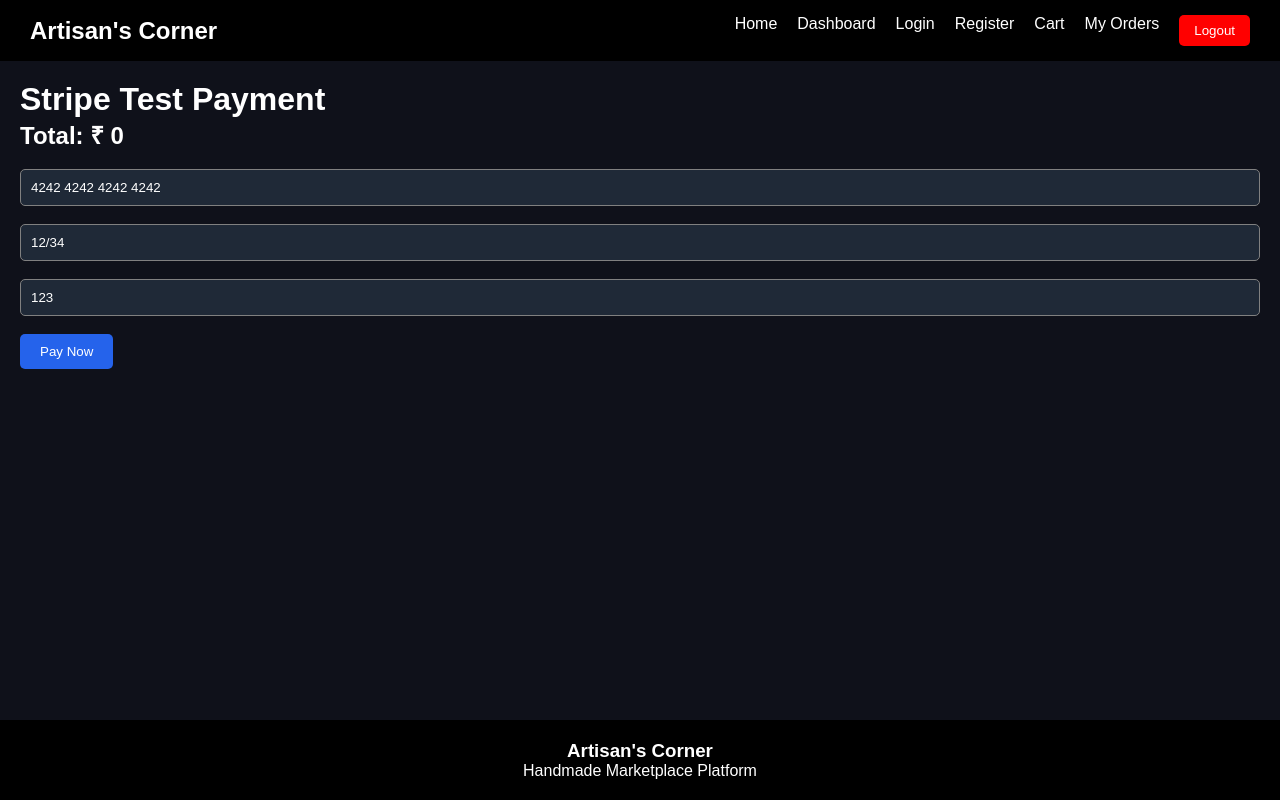
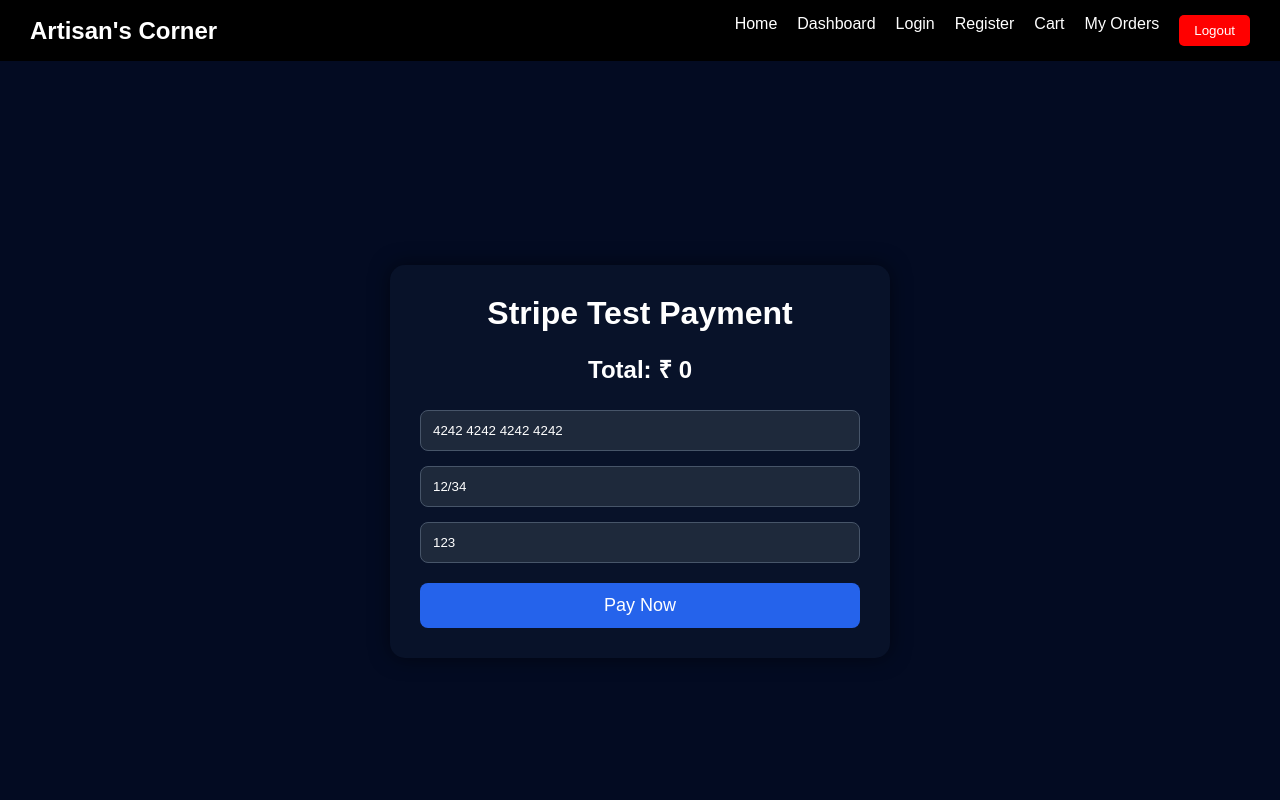
Before and after one commit to sujalmpawar05-creator/ArtisansCorner, a React app in the folder frontend/: page /payment in a window 1280 px wide. Shown: the top 800 px of the page. Built offline with nearby package versions, Linux system fonts and the light colour scheme; the HTML template or start-up script is replaced by a standard one.

Commit message:
styling and link chnages

```diff
--- a/frontend/src/pages/Checkout.jsx
+++ b/frontend/src/pages/Checkout.jsx
@@ -63,11 +63,43 @@ function Checkout() {
 
   return (
 
-    <div style={{ padding: "20px" }}>
+    <div
+      style={{
+        minHeight: "100vh",
+        display: "flex",
+        justifyContent: "center",
+        alignItems: "center",
+        backgroundColor: "#030b22"
+      }}
+    >
 
-      <h1>Checkout</h1>
+      <div
+        style={{
+          width: "500px",
+          padding: "30px",
+          backgroundColor: "#081229",
+          borderRadius: "15px",
+          boxShadow: "0 0 20px rgba(0,0,0,0.5)"
+        }}
+      >
 
-      <h2>Total: ₹ {totalPrice}</h2>
+        <h1
+          style={{
+            textAlign: "center",
+            marginBottom: "20px"
+          }}
+        >
+          Checkout
+        </h1>
+
+        <h2
+          style={{
+            textAlign: "center",
+            marginBottom: "20px"
+          }}
+        >
+          Total: ₹ {totalPrice}
+        </h2>
 
         <textarea
           placeholder="Enter Shipping Address"
@@ -75,18 +107,39 @@ function Checkout() {
           onChange={(e) =>
             setAddress(e.target.value)
           }
+          style={{
+            width: "100%",
+            height: "120px",
+            padding: "12px",
+            borderRadius: "8px",
+            marginBottom: "20px",
+            backgroundColor: "#1e293b",
+            color: "white",
+            border: "1px solid #475569",
+            resize: "none"
+          }}
         />
 
-      <br /><br />
-
-      <button onClick={placeOrder}>
+        <button
+          onClick={placeOrder}
+          style={{
+            width: "100%",
+            padding: "12px",
+            fontSize: "18px",
+            backgroundColor: "#2563eb",
+            color: "white",
+            border: "none",
+            borderRadius: "8px",
+            cursor: "pointer"
+          }}
+        >
           Place Order
         </button>
 
       </div>
 
+    </div>
+
   );
-
 }
-
 export default Checkout;
--- a/frontend/src/pages/MyOrders.jsx
+++ b/frontend/src/pages/MyOrders.jsx
@@ -19,7 +19,7 @@ function MyOrders() {
         localStorage.getItem("token");
 
       const response = await axios.get(
-        "https://artisans-corner-api.onrender.com/api/my-orders",
+        "https://artisanscorner.onrender.com/api/my-orders",
         {
           headers: {
             Authorization: token
--- a/frontend/src/pages/Payment.jsx
+++ b/frontend/src/pages/Payment.jsx
@@ -25,48 +25,110 @@ function Payment() {
 
   return (
 
-    <div style={{ padding: "20px" }}>
+    <div
+      style={{
+        minHeight: "100vh",
+        display: "flex",
+        justifyContent: "center",
+        alignItems: "center",
+        backgroundColor: "#030b22"
+      }}
+    >
 
-      <h1>Stripe Test Payment</h1>
+      <div
+        style={{
+          width: "500px",
+          padding: "30px",
+          backgroundColor: "#081229",
+          borderRadius: "15px",
+          boxShadow: "0 0 20px rgba(0,0,0,0.5)"
+        }}
+      >
 
-      <h2>Total: ₹ {totalPrice}</h2>
+        <h1
+          style={{
+            textAlign: "center",
+            marginBottom: "20px"
+          }}
+        >
+          Stripe Test Payment
+        </h1>
 
-      <br />
+        <h2
+          style={{
+            textAlign: "center",
+            marginBottom: "25px"
+          }}
+        >
+          Total: ₹ {totalPrice}
+        </h2>
 
         <input
           type="text"
           value="4242 4242 4242 4242"
           readOnly
+          style={{
+            width: "100%",
+            padding: "12px",
+            marginBottom: "15px",
+            borderRadius: "8px",
+            backgroundColor: "#1e293b",
+            color: "white",
+            border: "1px solid #475569"
+          }}
         />
-
-      <br /><br />
 
         <input
           type="text"
           value="12/34"
           readOnly
+          style={{
+            width: "100%",
+            padding: "12px",
+            marginBottom: "15px",
+            borderRadius: "8px",
+            backgroundColor: "#1e293b",
+            color: "white",
+            border: "1px solid #475569"
+          }}
         />
-
-      <br /><br />
 
         <input
           type="text"
           value="123"
           readOnly
+          style={{
+            width: "100%",
+            padding: "12px",
+            marginBottom: "20px",
+            borderRadius: "8px",
+            backgroundColor: "#1e293b",
+            color: "white",
+            border: "1px solid #475569"
+          }}
         />
 
-      <br /><br />
-
-      <button onClick={handlePayment}>
-
+        <button
+          onClick={handlePayment}
+          style={{
+            width: "100%",
+            padding: "12px",
+            fontSize: "18px",
+            backgroundColor: "#2563eb",
+            color: "white",
+            border: "none",
+            borderRadius: "8px",
+            cursor: "pointer"
+          }}
+        >
           Pay Now
-
         </button>
 
       </div>
 
+    </div>
+
   );
-
 }
 
 export default Payment;
--- a/frontend/src/pages/ProductDetails.jsx
+++ b/frontend/src/pages/ProductDetails.jsx
@@ -27,7 +27,7 @@ function ProductDetails() {
     try {
 
       const response = await axios.get(
-        `https://artisans-corner-api.onrender.com/api/products/${id}`
+        `https://artisanscorner.onrender.com/api/products/${id}`
       );
 
       setProduct(response.data.product);
@@ -45,7 +45,7 @@ function ProductDetails() {
     try {
 
       const response = await axios.get(
-        `https://artisans-corner-api.onrender.com/api/reviews/${id}`
+        `https://artisanscorner.onrender.com/api/reviews/${id}`
       );
 
       setReviews(response.data.reviews);
@@ -66,7 +66,7 @@ function ProductDetails() {
         localStorage.getItem("token");
 
       await axios.post(
-        "https://artisans-corner-api.onrender.com/api/reviews",
+        "https://artisanscorner.onrender.com/api/reviews",
         {
           productId: id,
           rating,
```
Also changed, not shown: frontend/src/App.jsx (indentation only). Lines whose indentation alone changed are shown as unchanged.
